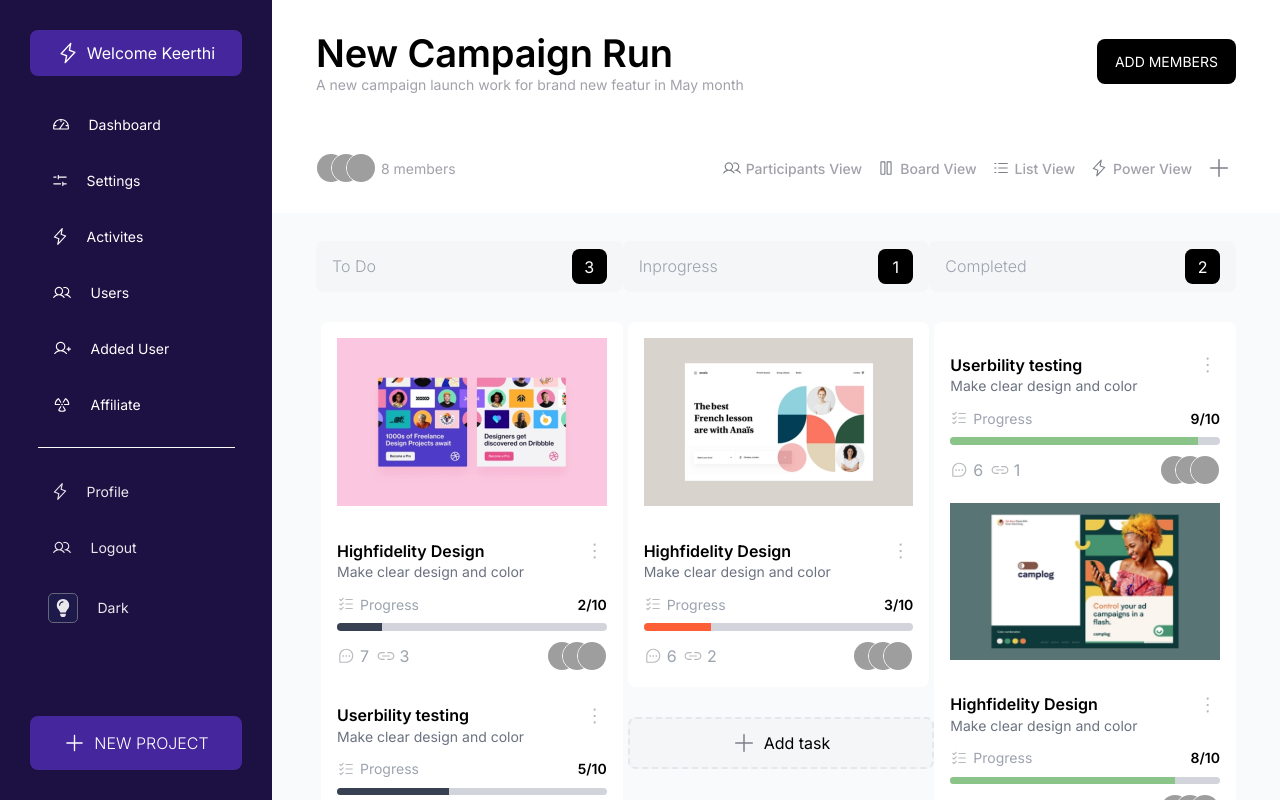
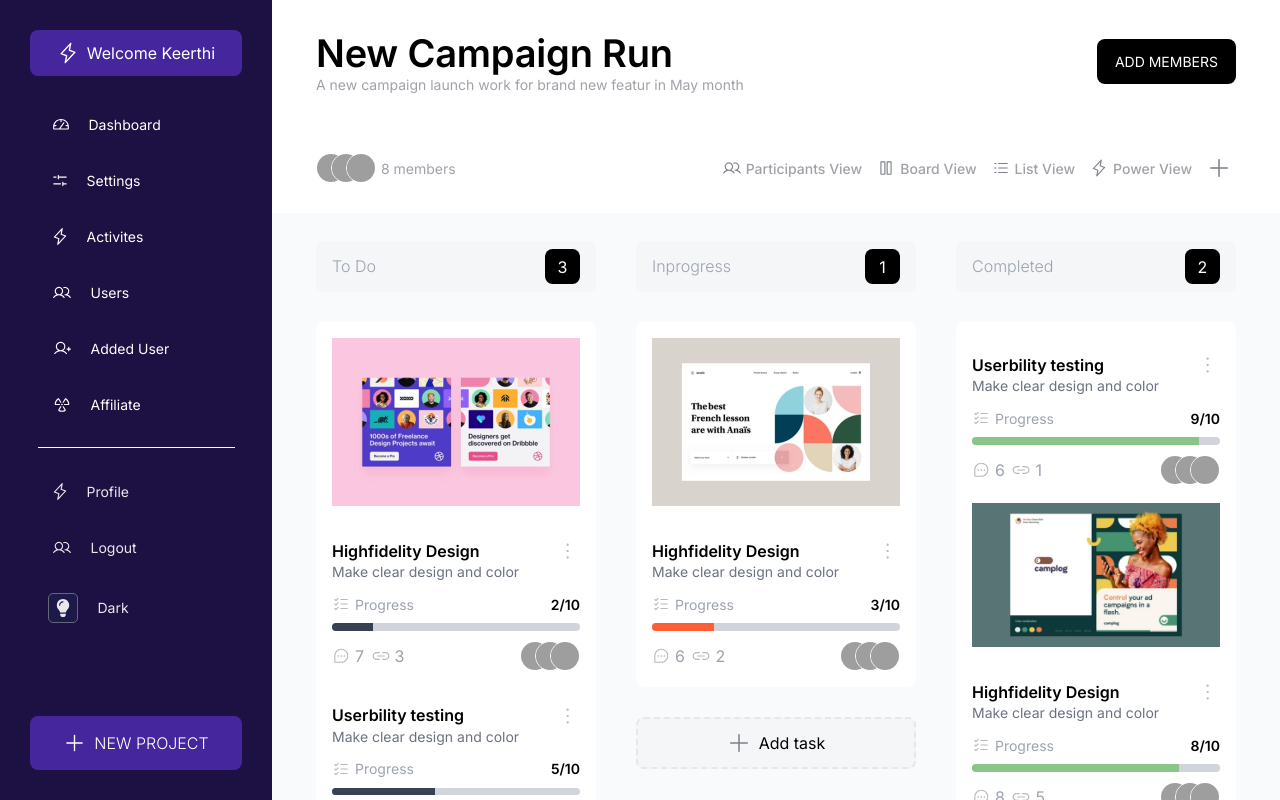
Before and after one commit to 4cub3/Dashboard, a React (Vite) app: page / in a window 1280 px wide. Built offline with nearby package versions, Linux system fonts and the light colour scheme; grey boxes are pictures that could not be loaded.

Commit message:
added an overlay during nav opening

```diff
--- a/src/components/Details/task/Task.jsx
+++ b/src/components/Details/task/Task.jsx
@@ -14,7 +14,7 @@ const Task = () => {
         />
     ))
   return (
-    <main className='flex flex-col space-y-6 sm:justify-between sm:flex-row sm:space-y-0  md:justify-between flex-wrap md:flex-nowrap px-9 py-6 sm:px-[4.4rem] sm:py-[2.8rem] bg-gray-50 dark:bg-slate-900 transition-colors duration-300'>
+    <main className='flex flex-col gap-16 sm:justify-between sm:flex-row  md:justify-between flex-wrap md:flex-nowrap px-9 py-6 sm:px-[4.4rem] sm:py-[2.8rem] bg-gray-50 dark:bg-slate-900 transition-colors duration-300'>
         {taskItem}
     </main>
   )
--- a/src/components/Details/task/TaskSection.jsx
+++ b/src/components/Details/task/TaskSection.jsx
@@ -29,7 +29,7 @@ const TaskSection = ({ title, number, cardTitleProgress, image, cardImage }) =>
   ))
 
   return (
-    <section className="space-y-12 space-x-2 lg:w-[30%] lg:max-w-3xl smd:w-[48%] w-full smm:flex-1">
+    <section className="space-y-12  lg:w-[30%] lg:max-w-3xl smd:w-[48%] w-full smm:flex-1">
       <Label title={title} number={number} />
       <Card className='space-y-6 overflow-y-scroll max-h-[55rem] flex flex-col rounded-xl'>
         {images}
--- a/src/components/Navigation/NavBar.jsx
+++ b/src/components/Navigation/NavBar.jsx
@@ -8,7 +8,8 @@ const NavBar = () => {
   const [navExpand, setNavExpand] = useState(false)
   return (
     <>
-       <Button className='text-[2.5rem] text-gray-500  smd:hidden absolute top-[13.5rem] sm:top-44 smm:top-[9.5rem] right-[2.5rem] sm:right-20 z-[1000]' onclick={()=>{setNavExpand(prev => !prev)}}><FaBars/></Button>
+       <Button className='text-[2.5rem] text-gray-500  smd:hidden absolute top-[13.5rem] sm:top-44 smm:top-[9.5rem] right-[2.5rem] sm:right-20 z-[900]' onclick={()=>{setNavExpand(prev => !prev)}}><FaBars/></Button>
+       {navExpand && <div className='absolute left-0 right-0 w-full h-full bg-black z-[900] smd:hidden opacity-70' onClick={()=>{setNavExpand(prev => !prev)}}></div>}
     <nav className={`bg-primary dark:bg-slate-950 absolute h-screen overflow-y-scroll z-[900] smd:relative flex flex-col flex-3 overflow-hidden  p-12  ${navExpand ? '' : '-translate-x-full smd:translate-x-0'} transition-translate duration-300`}>
         {/* Nav button*/}
         <Button className='bg-onPrimary text-white py-[1.2rem] px-[1.6rem] leading-[1.9rem] dark:bg-blue-950'>
```
